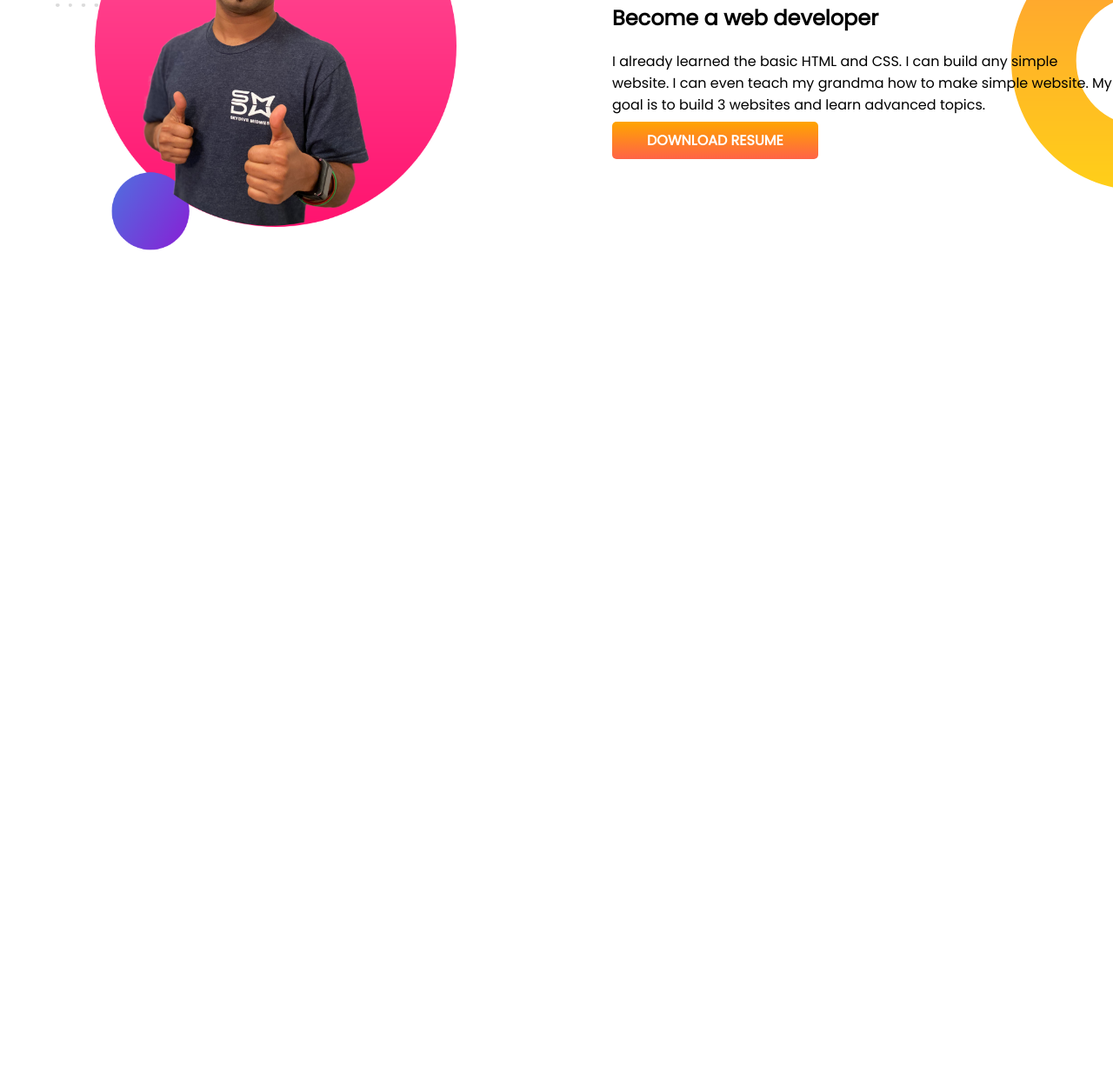
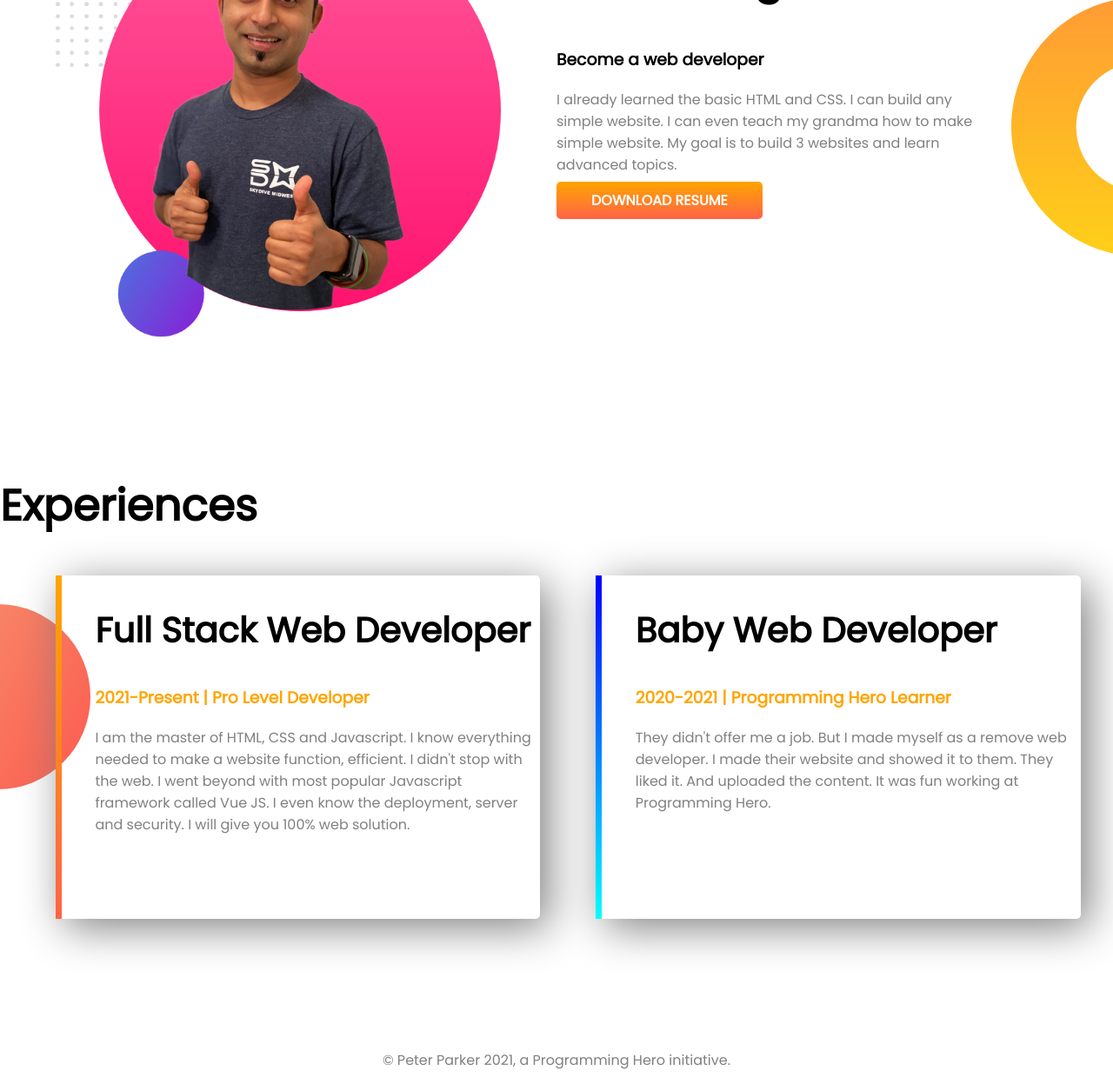
Before and after one commit to rezbd/basic-static-developer-portfolio, a plain HTML site: page index.html in a window 1280 px wide. Shown: the part 769-2016 px from the top of the page at 87% size. Before the commit the page ends 1214 px from the top, so only its background shows below. Drawn offline with Linux system fonts and the light colour scheme.

Commit message:
finished footer

```diff
--- a/index.html
+++ b/index.html
@@ -13,7 +13,7 @@
 </head>
 
 <body>
-    <section class="top-banner">
+    <section class="top-banner flexible-container">
         <div class="half-width">
             <h1>Welcome To</h1>
             <h1><span class="orange-color">Peter Parker</span> World</h1>
@@ -30,18 +30,39 @@
             <img src="images/jhankar.png" alt="Photo of Jhankar Mahbub">
         </div>
     </section>
-    <section class="dream-big">
+    <section class="dream-big flexible-container">
         <div class="half-width">
             <img src="images/jhankar2.png" alt="">
         </div>
         <div class="half-width">
             <h1>Dream Big</h1>
-            <h2>Become a web developer</h2>
+            <h3>Become a web developer</h3>
             <p>I already learned the basic HTML and CSS. I can build any simple website. I can even teach my grandma how
                 to make simple website. My goal is to build 3 websites and learn advanced topics.</p>
             <a href="https//google.com">DOWNLOAD RESUME</a>
         </div>
     </section>
+    <section class="experience-area">
+        <h1>Experiences</h1>
+        <div class="flexible-container">
+            <div id="full-stack-experience" class="experience-item">
+                <h2>Full Stack Web Developer</h2>
+                <h3 class="orange-color">2021-Present | Pro Level Developer</h3>
+                <p>I am the master of HTML, CSS and Javascript. I know everything needed to make a website function,
+                    efficient. I didn't stop with the web. I went beyond with most popular Javascript framework called
+                    Vue
+                    JS. I even know the deployment, server and security. I will give you 100% web solution.</p>
+            </div>
+            <div id="web-dev-experience" class="experience-item">
+                <h2>Baby Web Developer</h2>
+                <h3 class="orange-color">2020-2021 | Programming Hero Learner</h3>
+                <p>They didn't offer me a job. But I made myself as a remove web developer. I made their website and
+                    showed
+                    it to them. They liked it. And uploaded the content. It was fun working at Programming Hero.</p>
+            </div>
+        </div>
+    </section>
+    <footer>© Peter Parker 2021, a Programming Hero initiative.</footer>
 </body>
 
 </html>
--- a/style.css
+++ b/style.css
@@ -7,22 +7,37 @@ h1{
     font-size: 50px;
 }
 
+h2{
+    font-size: 40px;
+}
+
+p{
+    color:gray;
+}
+
 .orange-color{
     color: orange;
 }
 
-section{
+/* section{
+    display: flex;
+    margin-bottom: 150px;
+} */
+.flexible-container{
     display: flex;
     margin-bottom: 150px;
 }
 
 .half-width{
-    width: 50%;
+    width: 40%;
     padding-left: 5%;
+    float: left;
 }
 
+
+
 .half-width img{
-    width: 80%;
+    width: 100%;
 }
 
 a{
@@ -44,3 +59,33 @@ a{
     background-repeat: no-repeat;
     background-position: right;
 }
+
+.experience-area{
+    background-image: url(images/exp-bg.png);
+    background-repeat: no-repeat;
+    background-position: left;
+}
+
+.experience-item{
+    width: 40%;
+    padding-left: 3%;
+    box-shadow: 10px 10px 50px gray;
+    margin-left: 5%;
+    padding-bottom: 80px;
+    border-radius: 5px;
+}
+#full-stack-experience{
+    border-left: 7px solid;
+    border-image: linear-gradient(orange, tomato);
+    border-image-slice: 1;
+}
+#web-dev-experience{
+    border-left: 7px solid;
+    border-image: linear-gradient(blue, cyan);
+    border-image-slice: 1;
+}
+footer{
+    text-align: center;
+    color: gray;
+    padding-bottom: 15px;
+}
```
